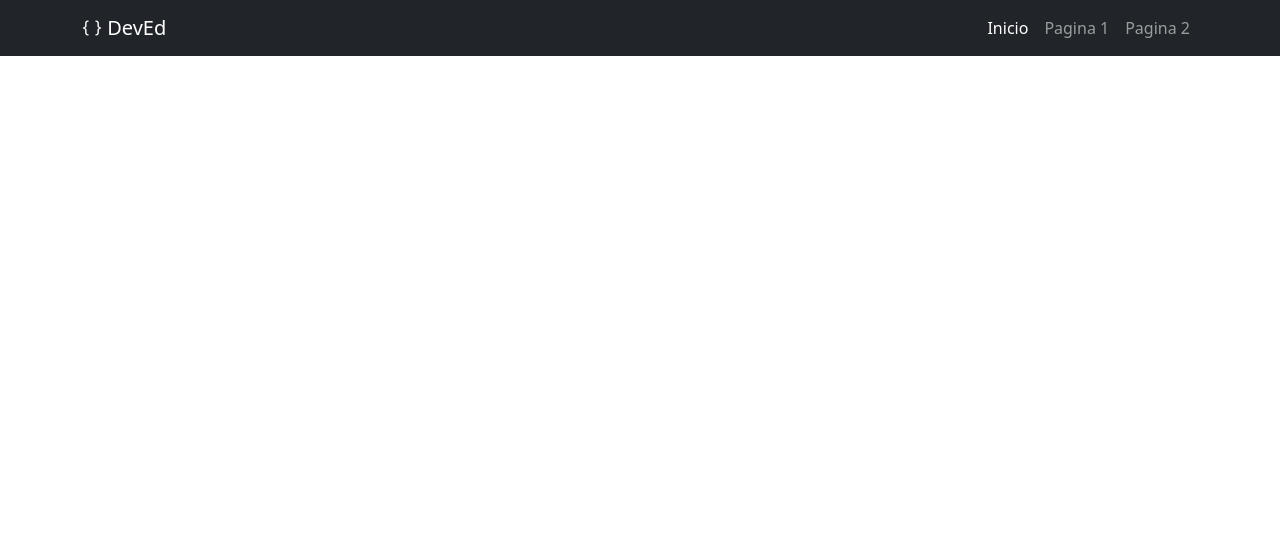
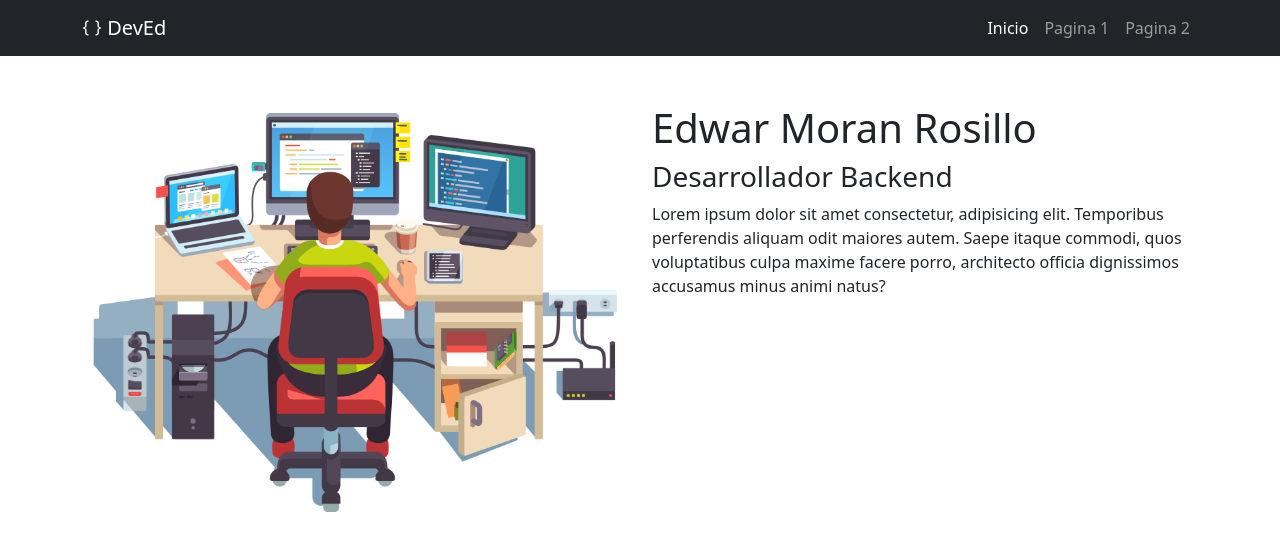
Before and after one commit to EdwarAlexander/EdwarAlexander.github.io, a plain HTML site: page index.html in a window 1280 px wide. Drawn offline with nearby package versions, Linux system fonts and the light colour scheme.

Commit message:
chore:descripcion de perfil

```diff
--- a/index.html
+++ b/index.html
@@ -6,6 +6,7 @@
     <title>Edwar Moran</title>
     <link href="https://cdn.jsdelivr.net/npm/bootstrap@5.3.0/dist/css/bootstrap.min.css" rel="stylesheet" integrity="sha384-9ndCyUaIbzAi2FUVXJi0CjmCapSmO7SnpJef0486qhLnuZ2cdeRhO02iuK6FUUVM" crossorigin="anonymous">
     <link rel="stylesheet" href="https://cdn.jsdelivr.net/npm/bootstrap-icons@1.10.5/font/bootstrap-icons.css">
+    <link rel="stylesheet" href="/css/style.css">
   </head>
   <body>
     <nav class="navbar navbar-expand-lg navbar-dark bg-dark">
@@ -27,7 +28,7 @@
           <div class="collapse navbar-collapse" id="navbarNav">
             <ul class="navbar-nav ms-auto">
               <li class="nav-item">
-                <a class="nav-link active" aria-current="page" href="#">Inicio</a>
+                <a class="nav-link active" aria-current="page" href="#inicio">Inicio</a>
               </li>
               <li class="nav-item">
                 <a class="nav-link" href="#">Pagina 1</a>
@@ -39,6 +40,20 @@
           </div>
         </div>
     </nav>
+    <section id="inicio">
+        <div class="container my-5">
+            <div class="row align-item-center">
+                <div class="col-12 col-lg-6">
+                    <img src="/img/perfil.png" alt="" class="img-fluid">
+                </div>
+                <div class="col-12 col-lg-6">
+                    <h1>Edwar Moran Rosillo</h1>
+                    <h3>Desarrollador Backend</h3>
+                    <p>Lorem ipsum dolor sit amet consectetur, adipisicing elit. Temporibus perferendis aliquam odit maiores autem. Saepe itaque commodi, quos voluptatibus culpa maxime facere porro, architecto officia dignissimos accusamus minus animi natus?</p>
+                </div>
+            </div>
+        </div>
+    </section>
     <script src="https://cdn.jsdelivr.net/npm/bootstrap@5.3.0/dist/js/bootstrap.bundle.min.js" integrity="sha384-geWF76RCwLtnZ8qwWowPQNguL3RmwHVBC9FhGdlKrxdiJJigb/j/68SIy3Te4Bkz" crossorigin="anonymous"></script>
   </body>
 </html>
```
Also changed, not shown: img/perfil.png (added).
